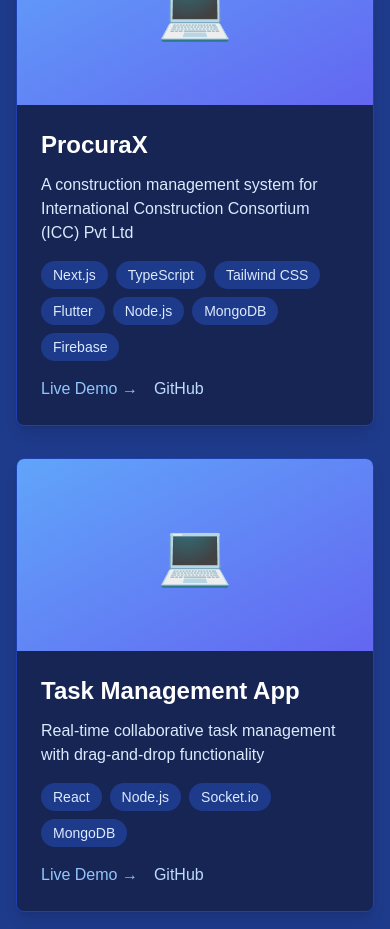
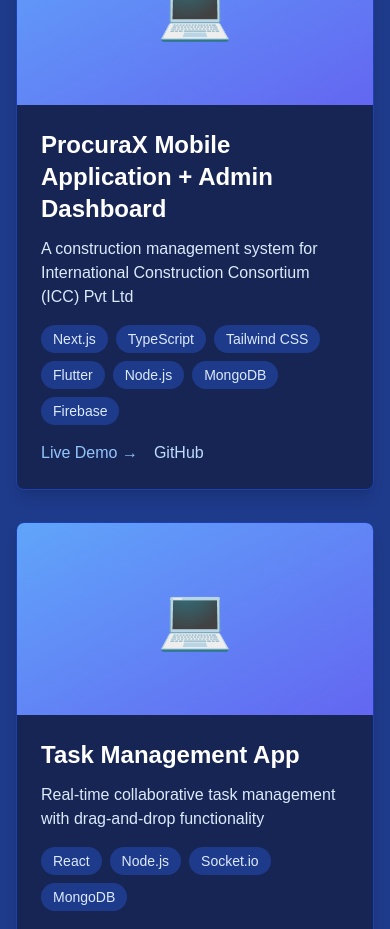
Before and after one commit to kithsr/Personal-Portfolio, a Next.js app: page / in a window 390 px wide. Shown: the part 1960-2889 px from the top of the page. Built offline with nearby package versions, Linux system fonts and the light colour scheme.

Commit message:
Update ProcuraX project title
Make the ProcuraX entry more descriptive by changing the title to "ProcuraX Mobile Application + Admin Dashboard" in components/Projects.tsx to reflect both the mobile app and admin dashboard.

```diff
--- a/components/Projects.tsx
+++ b/components/Projects.tsx
@@ -1,7 +1,7 @@
 export default function Projects() {
   const projects = [
     {
-      title: "ProcuraX",
+      title: "ProcuraX Mobile Application + Admin Dashboard",
       description: "A construction management system for International Construction Consortium (ICC) Pvt Ltd",
       technologies: ["Next.js", "TypeScript", "Tailwind CSS", "Flutter", "Node.js", "MongoDB", "Firebase"],
       link: "#",
```
